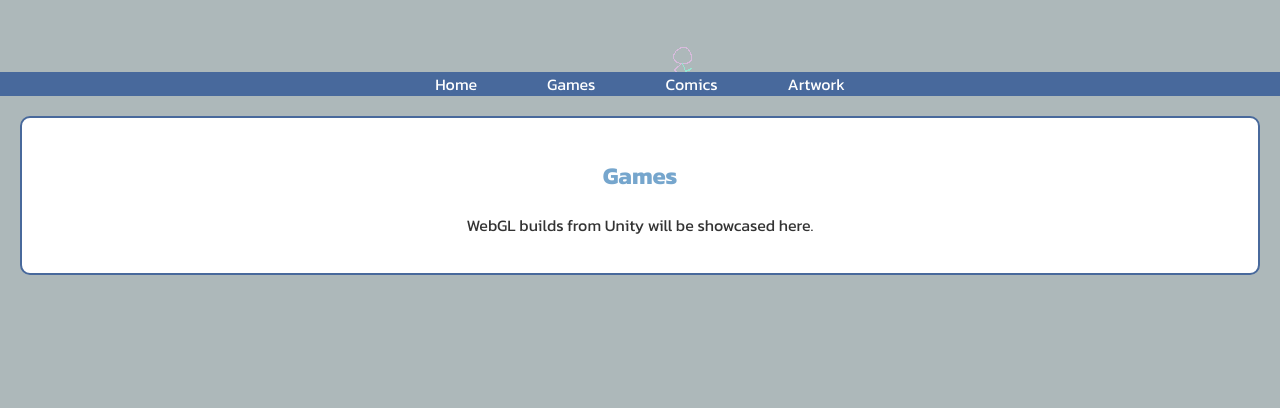
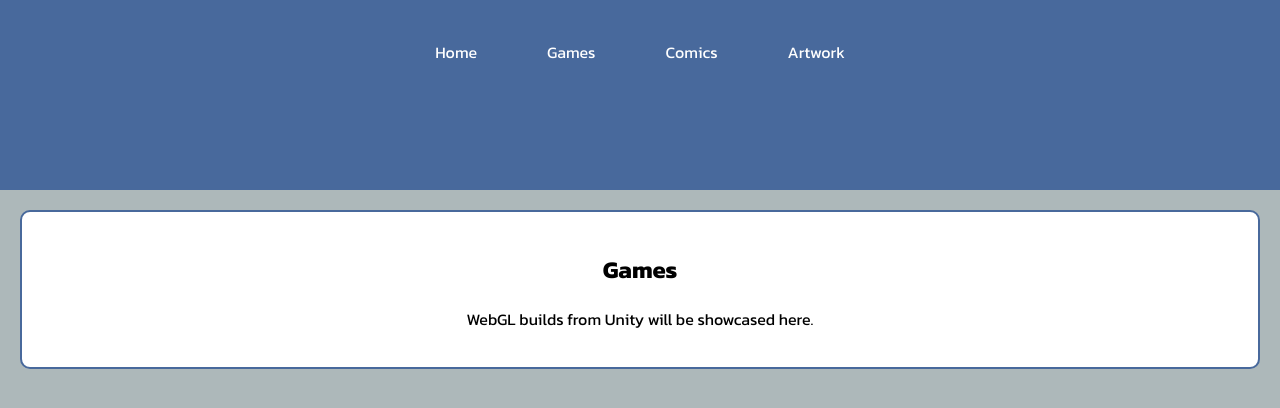
Before and after one commit to medinae1/route-723, a React (Create React App) app in the folder artist-showcase/: page /games in a window 1280 px wide. Shown: the top 408 px of the page. Built offline with nearby package versions, Linux system fonts and the light colour scheme.

Commit message:
removed changes

```diff
--- a/artist-showcase/src/App.js
+++ b/artist-showcase/src/App.js
@@ -1,16 +1,15 @@
 import React from 'react';
 import { Routes, Route, Link } from 'react-router-dom';
-import WalkCycle from './components/WalkCycle'; // Import the WalkCycle component
+
 import Comics from './components/Comics';
 import Artwork from './components/Artwork';
-import Games from './components/Games'
+import Games from './components/Games';
 import './App.css'; // Import the CSS file
 
 const App = () => {
   return (
     <div className="App">
       <nav>
-      <WalkCycle /> {/* Add WalkCycle component here */}
         <ul>
           <li><Link to="/">Home</Link></li>
           <li><Link to="/games">Games</Link></li>
--- a/artist-showcase/src/components/WalkCycle.js
+++ /dev/null
@@ -1,54 +0,0 @@
-import React, { useEffect, useRef } from 'react';
-import walkGif from './walk.gif'; // Import the walk.gif file
-import walkGif2 from './walk2.gif'; // Import the walk2.gif file
-
-const WalkCycle = () => {
-  const spriteRef = useRef(null); // Ref to the sprite element
-  const velocity = 2; // Velocity of the sprite
-
-  useEffect(() => {
-    const sprite = spriteRef.current;
-    const navElement = document.querySelector('nav');
-    const navWidth = navElement.offsetWidth; // Get the width of the navigation bar
-
-    let animationId;
-    let direction = 1; // Initial direction: 1 (moving right)
-
-    const updateAnimation = () => {
-      const spriteRect = sprite.getBoundingClientRect();
-
-
-      if (spriteRect.right >= navWidth) {
-        direction = -1; // Reverse direction when hitting the right edge
-        sprite.style.transform = 'scaleX(-1)'; // Mirror sprite when changing direction
-        sprite.src = walkGif2; // Switch walk animation
-      } else if (spriteRect.left <= 0) {
-        direction = 1; // Reverse direction when hitting the left edge
-        sprite.style.transform = 'scaleX(1)'; // Reset sprite transformation
-        sprite.src = walkGif; // Switch walk animation
-      }
-
-      sprite.style.left = `${spriteRect.left + velocity * direction}px`; // Update sprite position
-    };
-
-    const animate = () => {
-      animationId = requestAnimationFrame(animate);
-      updateAnimation();
-    };
-
-    animate(); // Start animation loop
-
-    // Cleanup function
-    return () => {
-      cancelAnimationFrame(animationId); // Stop the animation when component unmounts
-    };
-  }, []);
-
-  return (
-    <div className="walk-cycle">
-      <img ref={spriteRef} src={walkGif} alt="Walk Cycle" style={{ position: 'absolute', top: '0' }} />
-    </div>
-  );
-};
-
-export default WalkCycle;
--- a/artist-showcase/src/index.css
+++ b/artist-showcase/src/index.css
@@ -1,4 +1,3 @@
-/* File: src/index.css */
 @import url('https://fonts.googleapis.com/css2?family=Kanit:wght@400;700&display=swap');
 
 :root {
@@ -23,17 +22,19 @@ body {
 nav {
   padding-top: 40px;
   position: relative;
-  overflow: hidden; /* Prevent the image from overflowing */
-  margin: 0 auto; /* This centers the header horizontally */
+  height: 150px; /* Adjust as needed to fit both sprite and skyline */
+  background-color: var(--accent-color);
+
 }
 
 nav ul {
   list-style: none;
   padding: 0;
-  background-color: var(--accent-color);
   margin: 0;
   display: flex;
   justify-content: center;
+  position: relative;
+
 }
 
 nav ul li {
@@ -52,36 +53,3 @@ nav ul li a:hover {
   background-color: var(--secondary-color);
   color: #fff;
 }
-
-h1 {
-  color: var(--accent-color);
-}
-
-h2 {
-  color: var(--tertiary-color);
-}
-
-p {
-  color: #333;
-}
-
-.section {
-  padding: 20px;
-  margin: 20px;
-  border: 2px solid var(--accent-color);
-  border-radius: 10px;
-  background-color: #fff;
-}
-
-.walk-cycle {
-  position: relative;/* Ensure proper positioning of the image */
-  width: 32px; /* Adjust the width of the image container */
-  height: 32px; /* Adjust the height of the image container */
-
-}
-
-.walk-cycle img {
-  position: absolute; /* Position the image absolutely */
-  top : 0;
-  left: 0; /* Align the image to the left */
-}
```
Also changed, not shown: artist-showcase/src/components/723header.png (added).
